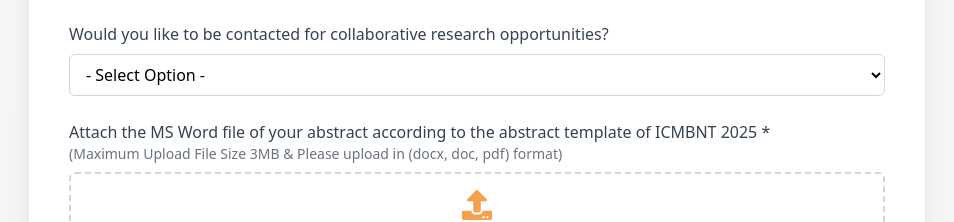
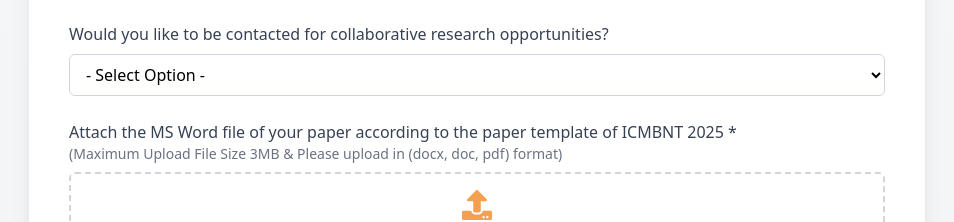
Before and after one commit to Ramjirv32/srm-corrections, a React (Vite) app: page /paper-submission in a window 1280 px wide. Shown: the part 3055-3277 px from the top of the page, without its empty margins (163-1117 px from the left). Built offline with nearby package versions, Linux system fonts and the light colour scheme; no server answers; sample sign-in values are in the browser's storage.

Commit message:
Update SubmitPaperForm.tsx

```diff
--- a/src/components/SubmitPaperForm.tsx
+++ b/src/components/SubmitPaperForm.tsx
@@ -613,7 +613,7 @@ const SubmitPaperForm: React.FC<SubmitPaperFormProps> = ({ isOpen, onClose, embe
           {/* File Upload - Abstract with improved UI */}
           <div className="form-group">
             <label className="block mb-2 font-medium text-gray-700">
-              Attach the MS Word file of your abstract according to the abstract template of ICMBNT 2025 *
+              Attach the MS Word file of your paper according to the paper template of ICMBNT 2025 *
               <span className="block text-sm font-normal text-gray-500">(Maximum Upload File Size 3MB & Please upload in (docx, doc, pdf) format)</span>
             </label>
             <div className="border-2 border-dashed border-gray-300 rounded-md p-4 text-center hover:bg-gray-50">
```
